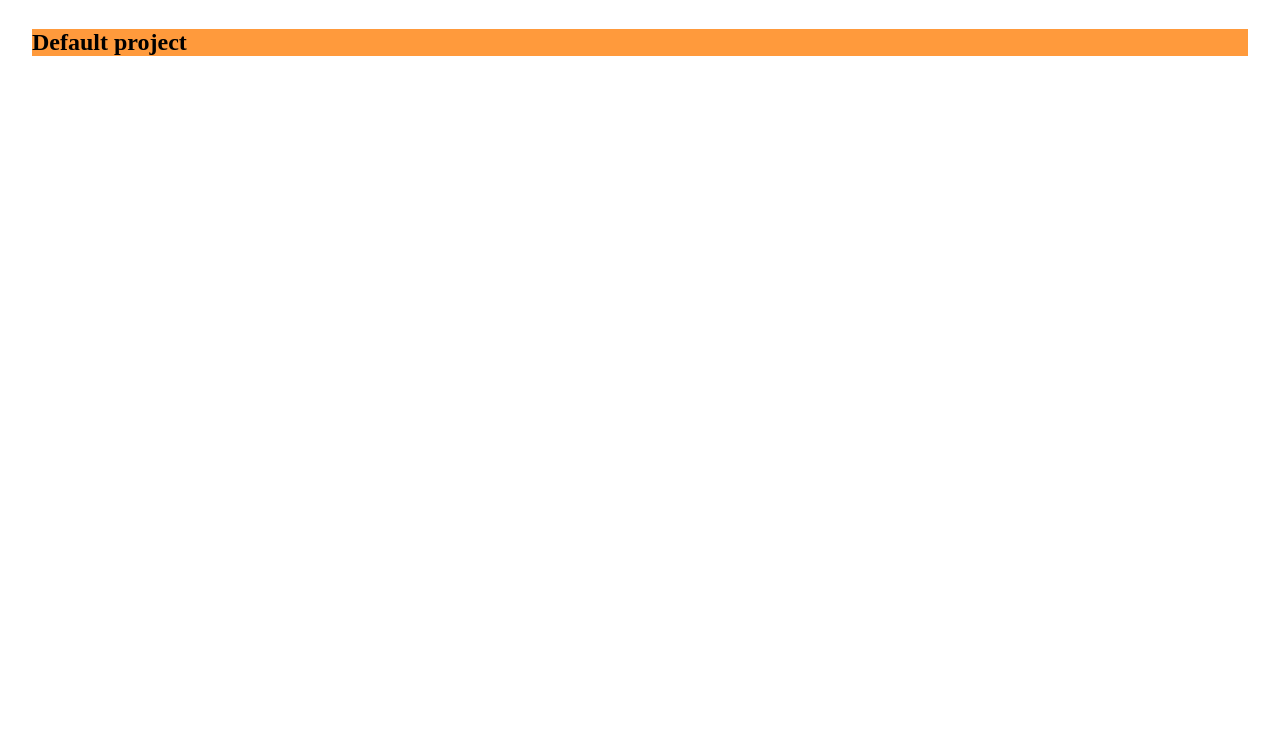
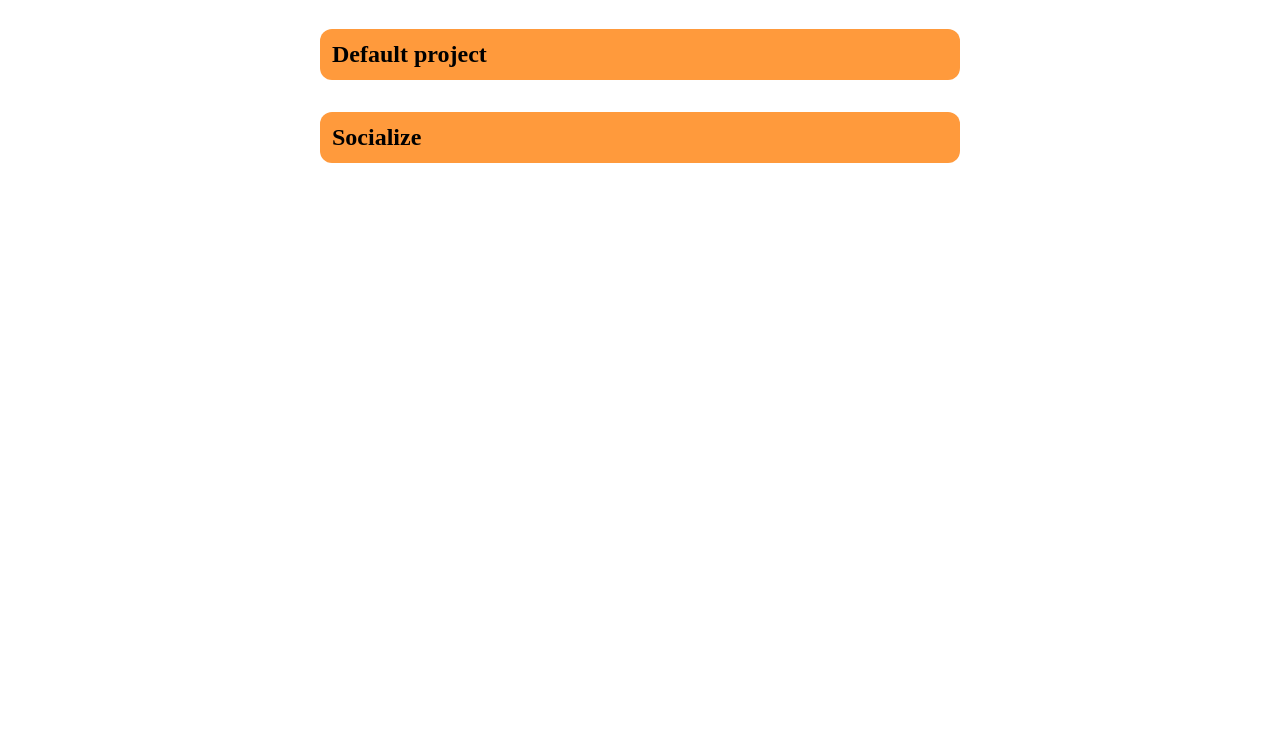
Before and after one commit to RaveTapp/OdinTodoList, a website built with webpack: page src/index.html in a window 1280 px wide. Shown: the part 64-800 px from the top of the page. Built offline with nearby package versions, Linux system fonts and the light colour scheme.

Commit message:
Support displaying new projects

```diff
--- a/src/html.js
+++ b/src/html.js
@@ -3,7 +3,11 @@ import { projects, task, project, createProject} from"./todos.js";
 let content = document.querySelector("#content");
 
 export function projectsLoad(){
-    content.appendChild(createProjectDiv(projects[0]));
+
+    for(let i = 0; i < projects.length; i++){
+        content.appendChild(createProjectDiv(projects[i]));
+    }
+
 
 }
 
--- a/src/styles.css
+++ b/src/styles.css
@@ -22,9 +22,13 @@ header {
 #content {
     margin: 32px;
     display: grid;
-    grid-template-columns: 1fr;
+    grid-template-columns: 50vw;
+    gap: 32px;
+    justify-content: center;
 }
 
 .project {
     background-color: var(--light-orange-color);
+    border-radius: 12px;
+    padding: 12px;
 }
--- a/src/todos.js
+++ b/src/todos.js
@@ -10,7 +10,8 @@ export class task {
 }
 
 let task1 = new task("Clean the house", "Vaccum, sweep the floors, make bed, wash dishes", "2024-07-05", "medium");
-
+let task2 = new task("Cut the grass", "Use lawnmower", "2024-07-02", "low");
+let task3 = new task("Call friend", "Make plans for the weekend", "2024-07-05", "low");
 
 export class project {
     tasks = [];
@@ -29,9 +30,14 @@ export function createProject(name) {
 }
 
 let defaultProject = createProject("Default project");
+defaultProject.addTask(task1);
+defaultProject.addTask(task2);
 
-defaultProject.addTask(task1);
+let socialize = createProject("Socialize");
+socialize.addTask(task3);
+
 projects.push(defaultProject);
+projects.push(socialize);
 
 //console.log(defaultProject);
 //console.log(defaultProject.name);
```
